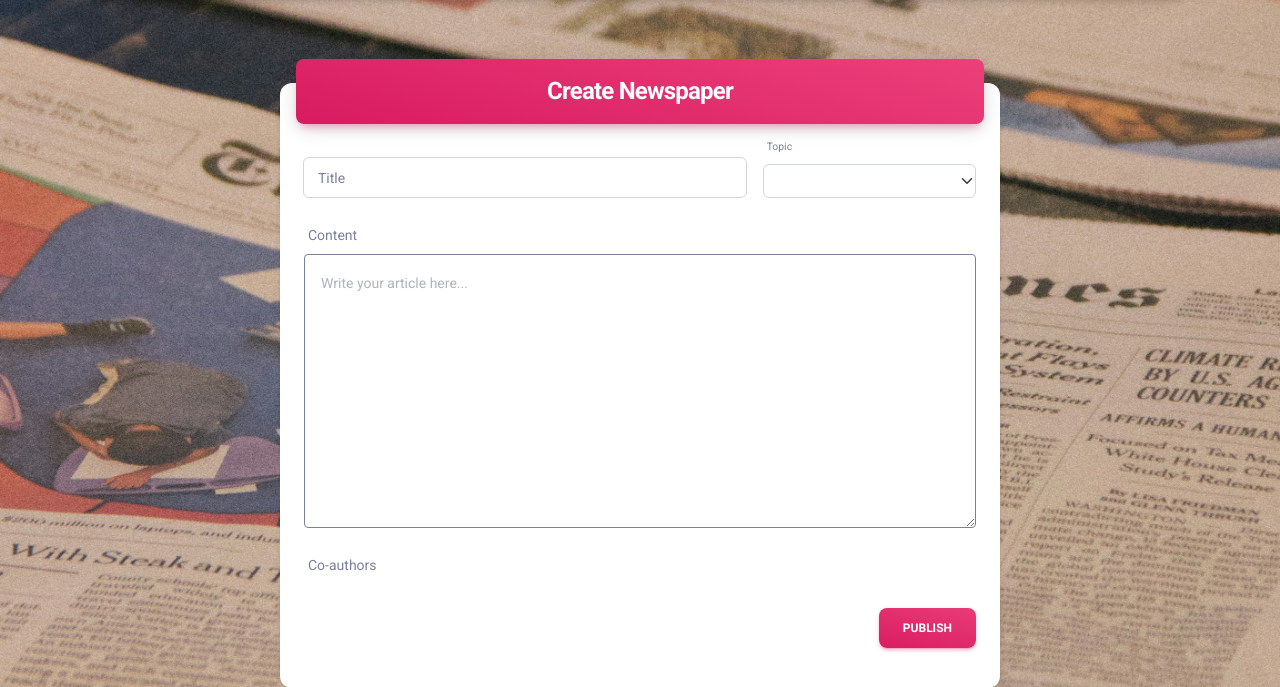
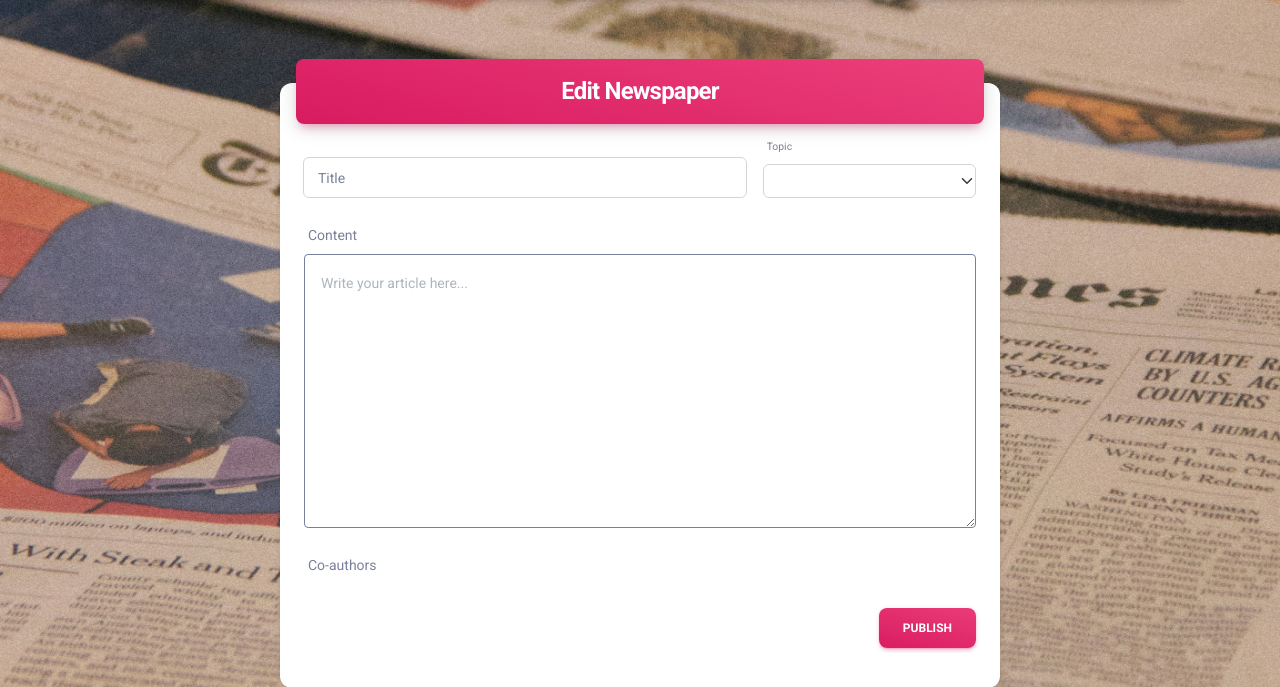
Before and after one commit to buhova/publication-tracking-system, a Django app: page /newspapers/1/update/ in a window 1280 px wide. Shown: the part 77-764 px from the top of the page. Run offline with Django 5.2, Linux system fonts and the light colour scheme; a user stored in the database is signed in; tables that the repository leaves empty hold one stand-in row (values such as "Sample post"); lists and menus that the app fills with data are empty; some libraries are stand-ins or nearby versions.

Commit message:
feat(template): dynamic form title based on create or edit action

```diff
--- a/templates/home/newspaper_form.html
+++ b/templates/home/newspaper_form.html
@@ -1,6 +1,8 @@
 {% extends "layouts/base.html" %}
 
-{% block title %}Create Newspaper{% endblock %}
+{% block title %}
+  {{ form.instance.pk|yesno:"Edit,Create" }} Newspaper
+{% endblock %}
 
 {% block body_bg %}
   style="background-image: url('{{ ASSETS_ROOT }}/assets/img/bg-newspaper-list.jpg');
@@ -18,7 +20,9 @@
         <div class="card z-index-0 fadeIn3 fadeInBottom">
           <div class="card-header p-0 position-relative mt-n4 mx-3 z-index-2">
             <div class="bg-gradient-primary shadow-primary border-radius-lg py-3">
-              <h4 class="text-white text-center mb-0">Create Newspaper</h4>
+              <h4 class="text-white text-center mb-0">
+                {{ form.instance.pk|yesno:"Edit,Create" }} Newspaper
+              </h4>
             </div>
           </div>
 
```
